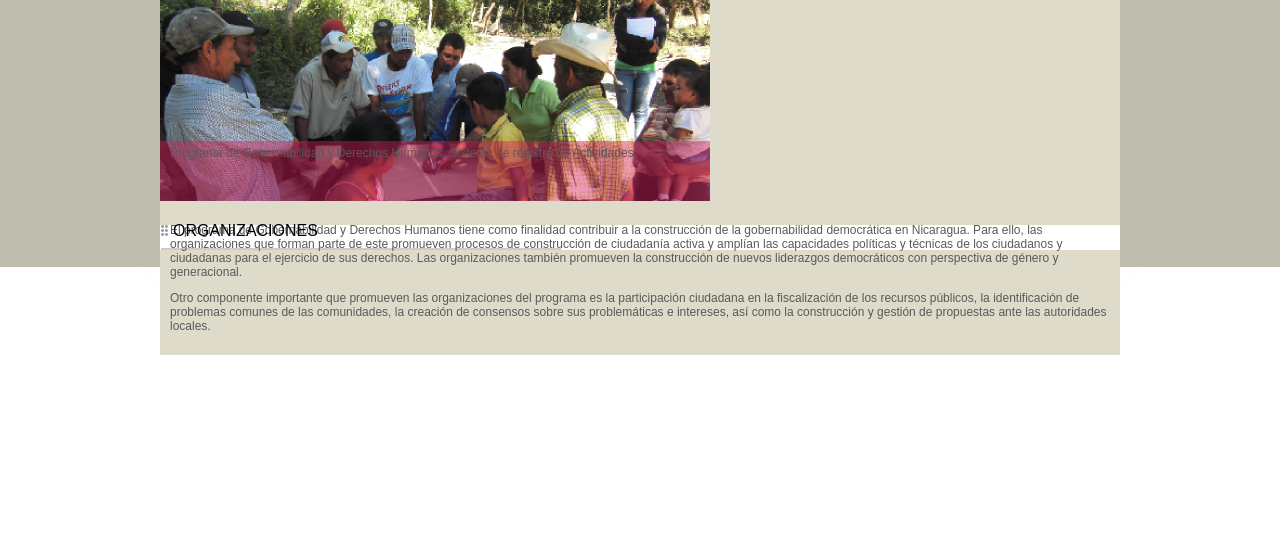
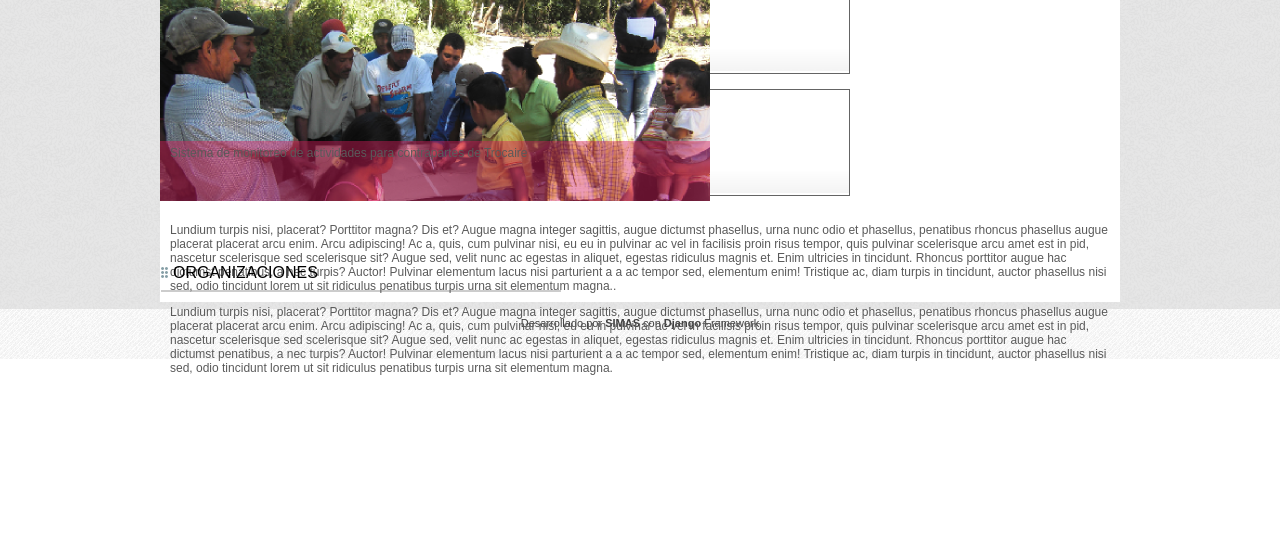
Before and after one commit to CARocha/acticaire, a Django app: page / in a window 1280 px wide. Shown: the part 259-800 px from the top of the page. Run offline with Django 3.2, Linux system fonts and the light colour scheme; the visitor is signed in with stand-in values (Sample User, id 1); data that the repository does not hold is empty; parts of the project's set-up code (start-up, migrations or seed data) failed here and were passed over; some libraries are stand-ins or nearby versions; some web fonts are replaced.

Commit message:
haciendo arreglos css XD

```diff
--- a/g12d/settings.py
+++ b/g12d/settings.py
@@ -143,3 +143,4 @@
 
 LOGIN_URL = '/login/'
 LOGIN_REDIRECT_URL = '/'
+EXPORT_SERVER = ''
--- a/g12d/static_media/files/css/trogob.css
+++ b/g12d/static_media/files/css/trogob.css
@@ -50,7 +50,7 @@
 }
 .header{
     width: 100%;
-    background: url(/files/img/back.jpg) repeat-x;
+    background: url(/files/img/footer1.png) repeat-x;
     height: 70px;
     border-bottom: 1px #fff solid;
 }
@@ -90,7 +90,7 @@
     background-position: 0 -28px;
 }
 .content{
-	background-color: #bfbdae;
+	background-image: url(../img/fondo.png);
 	padding: 7px 0px;
 	.wrapper{
 		.box-shadow(0, 0, 5px, 0.4);
@@ -105,7 +105,7 @@
     color: #3f3f3f;
     padding-top: 8px;
     padding-bottom: 30px;
-    background: url(/files/img/footer_back.png) no-repeat center -70px;
+    background: url(/files/img/footer1.png) center -70px;
 }
 .footer a{
     font-weight: bold;
@@ -113,19 +113,19 @@
     color: #3f3f3f;
 }
 .banner{
-	background-color: #e3f3f8;
+	background-image: url(../img/login.png);
 	.rounded-corners-top(5px);
 	border-bottom: 1px #bfccd1 solid;
 }
 .index-nav{
 	.left(550px);
-	background: url(/files/img/nav-shadow.png) no-repeat center;
+
 	.index-buttons{
 		margin: 0 auto;
 		width: 100%;
 		height: 135px;
 		margin: 18px 0px;
-		background-color: #e3f3f8;
+
 		.centrar{
 			width: 420px;
 			margin: 0 auto;
@@ -164,11 +164,11 @@
 }
 #index-content{
 	position: relative;
-	background-color: #dedbcb;
+	background-image: url();
 }
 .index-left{
 	.left(550px);
-	background-color: #dedbcb;
+
 	font-family: "Arial", sans-serif;
 	color: #5a5a5a;
 	font-size: 12px;
@@ -245,9 +245,9 @@
 }
 .formfiltros{
 	margin: -110px auto 0px;
-	width: 560px;
+	/*width: 560px;*/
 	background-color: #f9f9f9;
-	border: 1px #ccc solid;
+	/*border: 1px #ccc solid;*/
 	padding: 30px;
 	margin-bottom: 30px;
 	.rounded-corners(5px);
--- a/g12d/templates/index.html
+++ b/g12d/templates/index.html
@@ -7,21 +7,21 @@
 		<div class="index-buttons">
 			<div class="centrar">
 				<div class="navbutton" onclick="window.location.href='/programa/';">
-					<center><img src="/files/img/programa.png" alt="Programa"></center>
+					<center><img src="/files/img/programa.ico"  style="height:40px; width:37px;" alt="Programa"></center>
 					<div class="text">
 						<span>Filtros de actividades</span>
 						<a href="#">Programa</a>
 					</div>
 				</div>
 				<div class="navbutton" onclick="window.location.href='/proyecto/';">
-					<center><img src="/files/img/proyectos.png" alt="Proyectos"></center>
+					<center><img src="/files/img/proyecto.ico" style="height:40px; width:37px;" alt="Proyectos"></center>
 					<div class="text">
 						<span>Filtros de actividades</span>
 						<a href="{% url filtro_proyecto %}">Proyectos</a>
 					</div>
 				</div>
 				<div class="navbutton" onclick="window.location.href='#';">
-					<center><img src="/files/img/manual.png" alt="Manual"></center>
+					<center><img src="/files/img/manual1.png"   style="height:40px; width:37px;" alt="Manual"></center>
 					<div class="text">
 						<span>Manual de usuario</span>
 						<a href="#">Manual</a>
@@ -36,20 +36,13 @@
 	<div class="index-left">
 		<div class="index-descrip">
 			<div class="caption">
-				Programa de Gobernabilidad y Derechos Humanos. Sistema de registro de Actividades.
+				Sistema de monitoreo de actividades para contrapartes de Trocaire
 			</div>
 		</div>
 		<div class="index-text">
-			<p>El programa de Gobernabilidad y Derechos Humanos tiene como finalidad contribuir a la construcción
-			de la gobernabilidad democrática en Nicaragua. Para ello, las organizaciones que forman parte de este
-			promueven procesos de construcción de ciudadanía activa y amplían las capacidades políticas y técnicas
-			de los ciudadanos y ciudadanas para el  ejercicio de sus derechos. Las organizaciones también promueven
-			la construcción de nuevos liderazgos democráticos con perspectiva de género y generacional.</p>
+			<p>Lundium turpis nisi, placerat? Porttitor magna? Dis et? Augue magna integer sagittis, augue dictumst phasellus, urna nunc odio et phasellus, penatibus rhoncus phasellus augue placerat placerat arcu enim. Arcu adipiscing! Ac a, quis, cum pulvinar nisi, eu eu in pulvinar ac vel in facilisis proin risus tempor, quis pulvinar scelerisque arcu amet est in pid, nascetur scelerisque sed scelerisque sit? Augue sed, velit nunc ac egestas in aliquet, egestas ridiculus magnis et. Enim ultricies in tincidunt. Rhoncus porttitor augue hac dictumst penatibus, a nec turpis? Auctor! Pulvinar elementum lacus nisi parturient a a ac tempor sed, elementum enim! Tristique ac, diam turpis in tincidunt, auctor phasellus nisi sed, odio tincidunt lorem ut sit ridiculus penatibus turpis urna sit elementum magna..</p>
 
-			<p>Otro componente importante que promueven las organizaciones del programa es la participación
-			ciudadana en la fiscalización de los recursos públicos, la identificación de problemas comunes
-			de las comunidades, la creación de consensos sobre sus problemáticas e intereses, así como la construcción
-			y gestión de propuestas ante las autoridades locales.</p>
+			<p>Lundium turpis nisi, placerat? Porttitor magna? Dis et? Augue magna integer sagittis, augue dictumst phasellus, urna nunc odio et phasellus, penatibus rhoncus phasellus augue placerat placerat arcu enim. Arcu adipiscing! Ac a, quis, cum pulvinar nisi, eu eu in pulvinar ac vel in facilisis proin risus tempor, quis pulvinar scelerisque arcu amet est in pid, nascetur scelerisque sed scelerisque sit? Augue sed, velit nunc ac egestas in aliquet, egestas ridiculus magnis et. Enim ultricies in tincidunt. Rhoncus porttitor augue hac dictumst penatibus, a nec turpis? Auctor! Pulvinar elementum lacus nisi parturient a a ac tempor sed, elementum enim! Tristique ac, diam turpis in tincidunt, auctor phasellus nisi sed, odio tincidunt lorem ut sit ridiculus penatibus turpis urna sit elementum magna.</p>
 		</div>
 	</div>
 	<div class="color-right">
```
Also changed, not shown: g12d/static_media/files/img/fondo.png (added), g12d/static_media/files/img/footer1.png (added), g12d/static_media/files/img/manual1.png (added), g12d/static_media/files/img/programa.ico (added), g12d/static_media/files/img/proyecto.ico (added).
